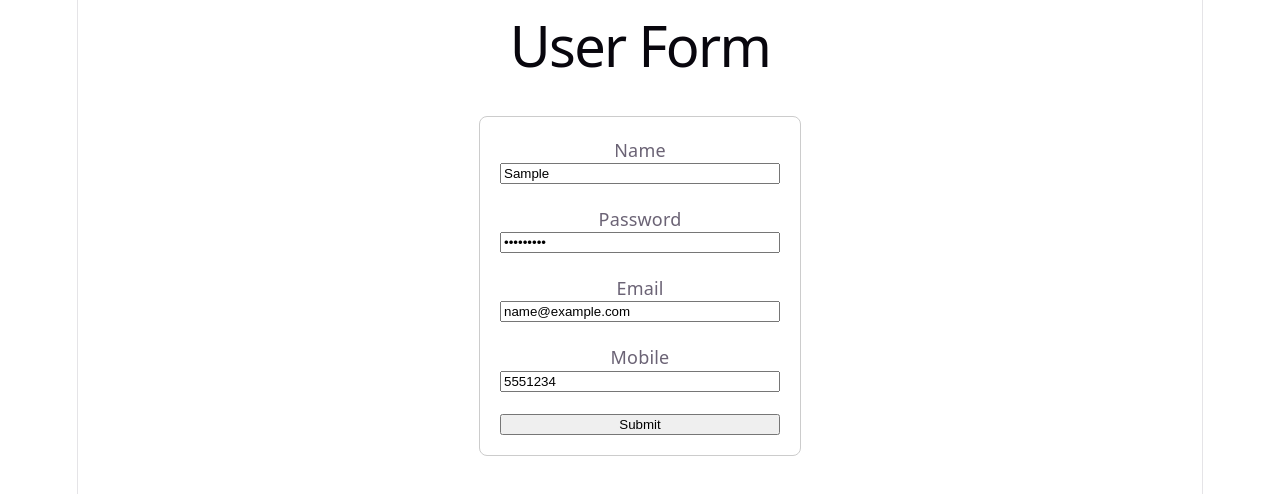
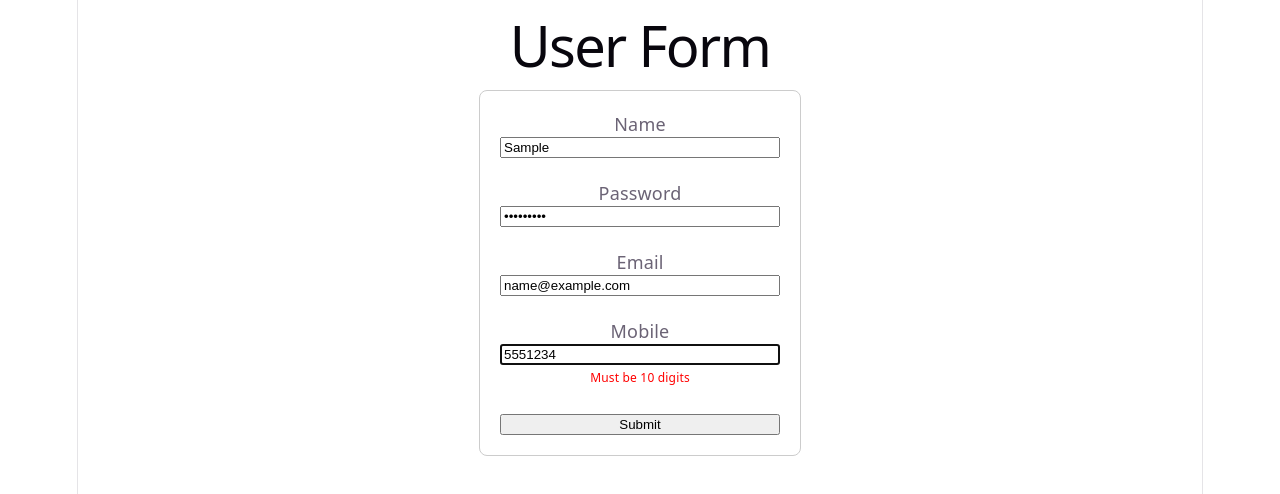
Before and after one commit to happyLearningPal/React-Basics, a React (Vite) app: page / in a window 1280 px wide. Both pictures are taken after typing "Sample", "Sample123", "name@example.com", "5551234" into the empty fields and a click on the button "Submit". Shown: the top 494 px of the page. Built offline with nearby package versions, Linux system fonts and the light colour scheme.

Commit message:
react-hook-form and validations

```diff
--- a/src/Components/Form/Form.jsx
+++ b/src/Components/Form/Form.jsx
@@ -2,61 +2,98 @@ import React from "react";
 import { useForm } from "react-hook-form";
 
 export const Form = () => {
-	const { register, handleSubmit } = useForm();
+	const {
+		register,
+		handleSubmit,
+		formState: { errors },
+	} = useForm({
+		mode: "onSubmit", // 🔥 validate only on submit
+		reValidateMode: "onSubmit", // optional (no re-validation on change)
+	});
 
 	const fnSubmit = (data) => {
-		console.log(data);
+		console.log("Form Data:", data);
 	};
 
 	return (
-		<div>
+		<div className="container">
 			<h1>User Form</h1>
-			<br />
+
 			<div className="form">
 				<form onSubmit={handleSubmit(fnSubmit)}>
+					{/* Name */}
 					<div className="field">
 						<label htmlFor="name">Name</label>
 						<input
 							id="name"
 							type="text"
 							placeholder="Enter Name"
-							{...register("name")}
+							{...register("name", {
+								required: "Name is required",
+								minLength: { value: 3, message: "Min length is 3" },
+								maxLength: { value: 30, message: "Max length is 30" },
+							})}
 						/>
+						{errors.name && <p className="error">{errors.name.message}</p>}
 					</div>
 
+					{/* Password */}
 					<div className="field">
 						<label htmlFor="password">Password</label>
 						<input
 							id="password"
 							type="password"
 							placeholder="Enter password"
-							{...register("password")}
+							{...register("password", {
+								required: "Password is required",
+								minLength: { value: 8, message: "Min length is 8" },
+							})}
 						/>
+						{errors.password && (
+							<p className="error">{errors.password.message}</p>
+						)}
 					</div>
 
+					{/* Email */}
 					<div className="field">
 						<label htmlFor="email">Email</label>
 						<input
 							id="email"
 							type="email"
 							placeholder="Enter Email"
-							{...register("email")}
+							{...register("email", {
+								required: "Email is required",
+								pattern: {
+									value: /^\S+@\S+$/i,
+									message: "Invalid email",
+								},
+							})}
 						/>
+						{errors.email && <p className="error">{errors.email.message}</p>}
 					</div>
 
+					{/* Mobile */}
 					<div className="field">
 						<label htmlFor="mobile">Mobile</label>
 						<input
-							id="tel"
+							id="mobile"
 							type="tel"
 							placeholder="Enter Mobile"
-							{...register("mobile")}
+							maxLength={10}
+							{...register("mobile", {
+								required: "Mobile is required",
+								minLength: { value: 10, message: "Must be 10 digits" },
+								maxLength: { value: 10, message: "Must be 10 digits" },
+								pattern: {
+									value: /^[0-9]+$/,
+									message: "Only numbers allowed",
+								},
+							})}
 						/>
+						{errors.mobile && <p className="error">{errors.mobile.message}</p>}
 					</div>
 
-					<button type="submit" onClick={handleSubmit(fnSubmit)}>
-						Submit
-					</button>
+					<button type="submit">Submit</button>
 				</form>
 			</div>
 		</div>
--- a/src/index.css
+++ b/src/index.css
@@ -136,3 +136,8 @@ code {
   flex-direction: column;
   margin-bottom: 10px;
 }
+
+.error {
+  color: red;
+  font-size: 12px;
+}
```
